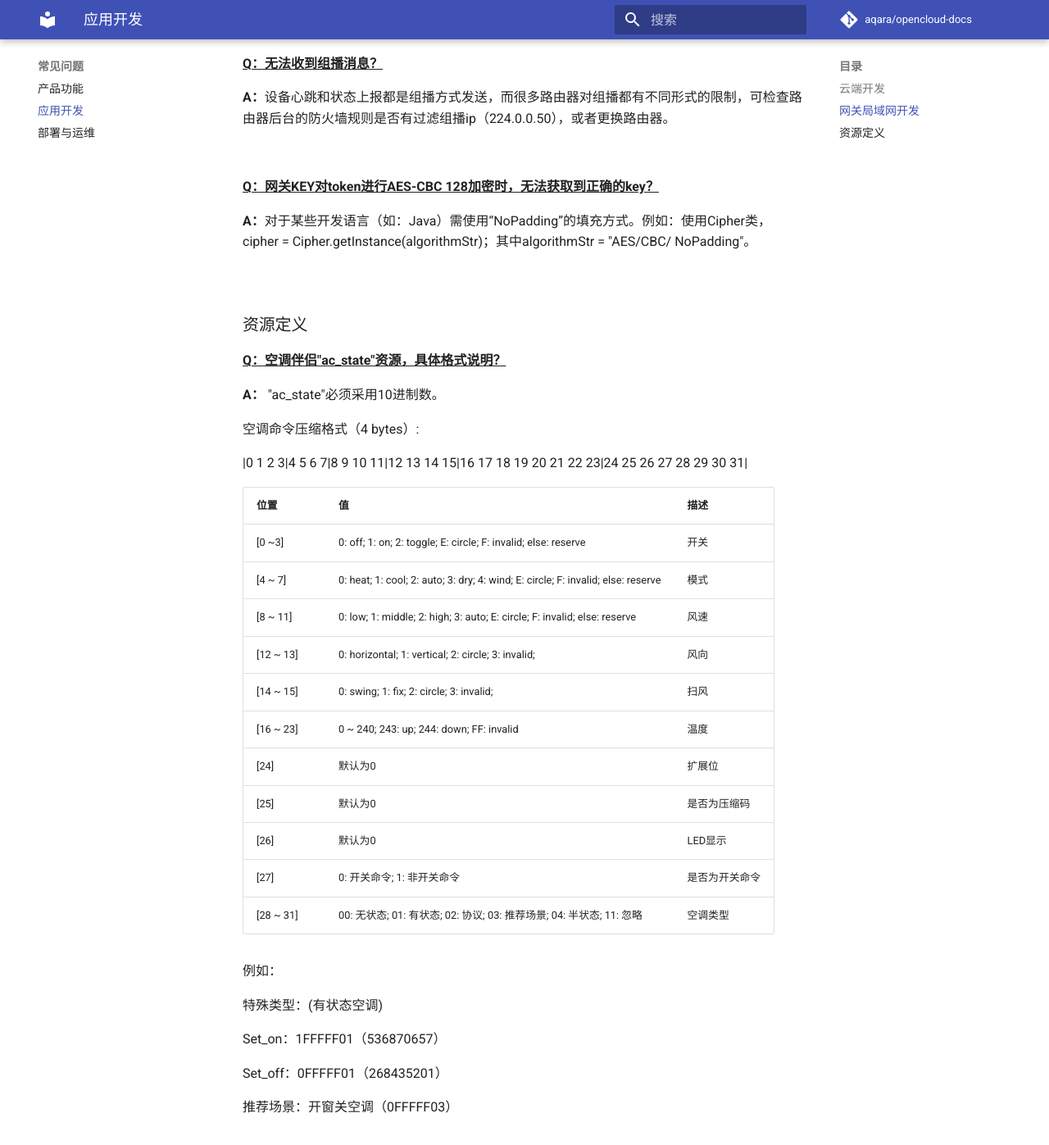
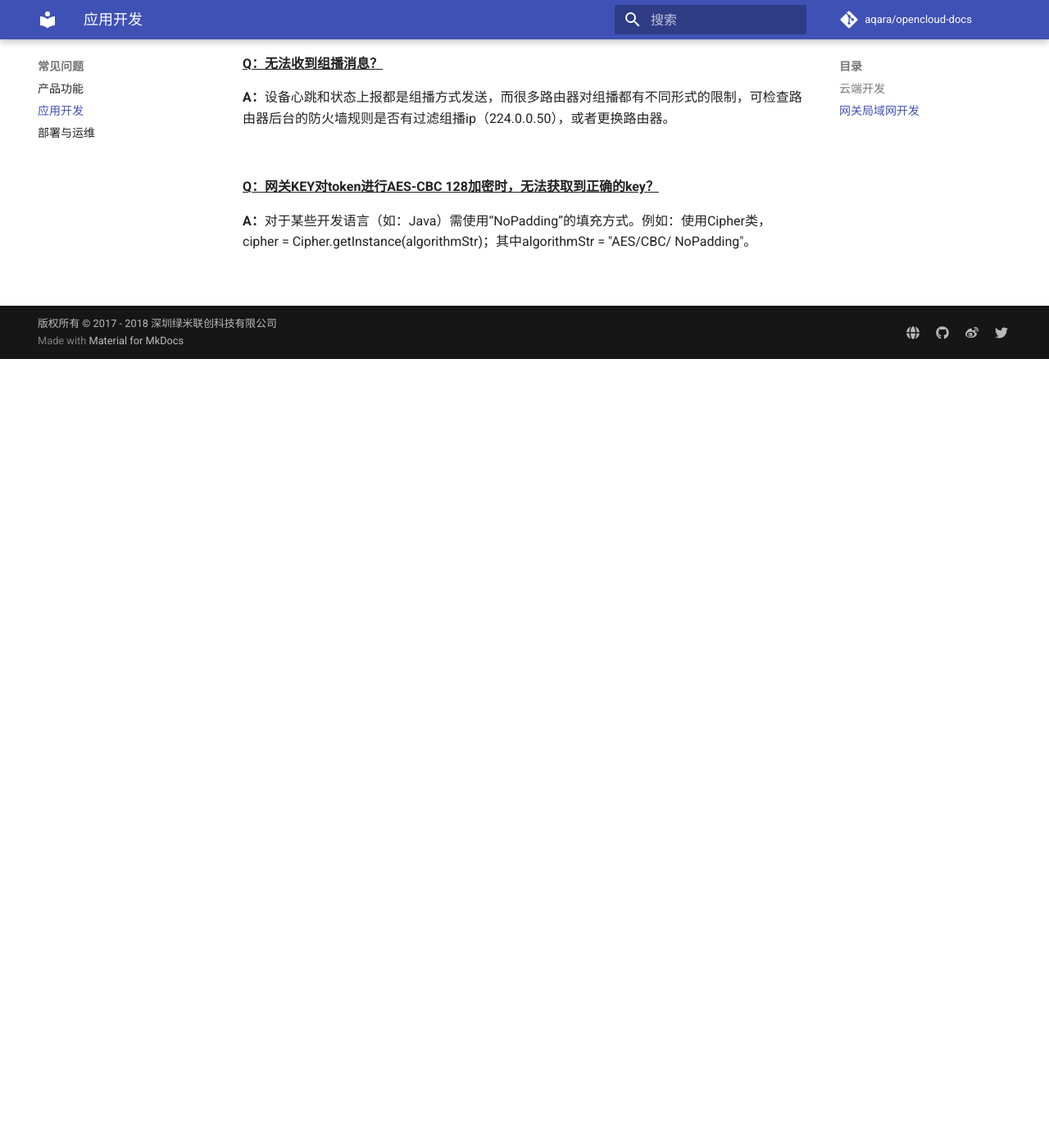
Before and after one commit to lumi-openlcoud/opencloud-docs, an MkDocs documentation site: the page built from zh/faq/faq-development.md, in a window 1280 px wide and 1400 px high, scrolled down 1314 px. Shown: the top 1397 px of the window at 82% size. Built offline with MkDocs 1.6.1 and Material for MkDocs 9.7.7, drawn with Linux system fonts in a browser that asks for light colours; comment, search, counter and statistics services are not loaded; old or Windows-style settings are respelled for this version of MkDocs; after the commit the page ends 1752 px from its top, so only the background shows below that.

```diff
--- a/zh/faq/faq-development.md
+++ b/zh/faq/faq-development.md
@@ -57,39 +57,3 @@
 **A：**对于某些开发语言（如：Java）需使用“NoPadding”的填充方式。例如：使用Cipher类，cipher = Cipher.getInstance(algorithmStr)；其中algorithmStr = "AES/CBC/ NoPadding"。
 
 &nbsp;
-
-### 资源定义
-
-**<u>Q：空调伴侣"ac_state"资源，具体格式说明？</u>**
-
-**A：** "ac_state"必须采用10进制数。
-
-空调命令压缩格式（4 bytes）:
-
-|0 1 2 3|4 5 6 7|8 9 10 11|12 13 14 15|16 17 18 19 20 21 22 23|24 25 26 27 28 29 30 31|
-
-| 位置        | 值                                        | 描述      |
-| --------- | ---------------------------------------- | ------- |
-| [0 ~3]    | 0: off; 1: on; 2: toggle; E: circle; F: invalid; else: reserve | 开关      |
-| [4 ~ 7]   | 0: heat; 1: cool; 2: auto; 3: dry; 4: wind; E: circle; F: invalid; else: reserve | 模式      |
-| [8 ~ 11]  | 0: low; 1: middle; 2: high; 3: auto; E: circle; F: invalid; else: reserve | 风速      |
-| [12 ~ 13] | 0: horizontal; 1: vertical; 2: circle; 3: invalid; | 风向      |
-| [14 ~ 15] | 0: swing; 1: fix; 2: circle; 3: invalid; | 扫风      |
-| [16 ~ 23] | 0 ~ 240; 243: up; 244: down; FF: invalid | 温度      |
-| [24]      | 默认为0                                     | 扩展位     |
-| [25]      | 默认为0                                     | 是否为压缩码  |
-| [26]      | 默认为0                                     | LED显示   |
-| [27]      | 0: 开关命令; 1: 非开关命令                        | 是否为开关命令 |
-| [28 ~ 31] | 00: 无状态; 01: 有状态; 02: 协议; 03: 推荐场景; 04: 半状态; 11: 忽略 | 空调类型    |
-
-例如：
-
-特殊类型：(有状态空调)
-
-Set_on：1FFFFF01（536870657）
-
-Set_off：0FFFFF01（268435201）
-
-推荐场景：开窗关空调（0FFFFF03）
-
-&nbsp;
```
Also changed, not shown: zh/development/cloud-development.md (+34 -0 lines).
